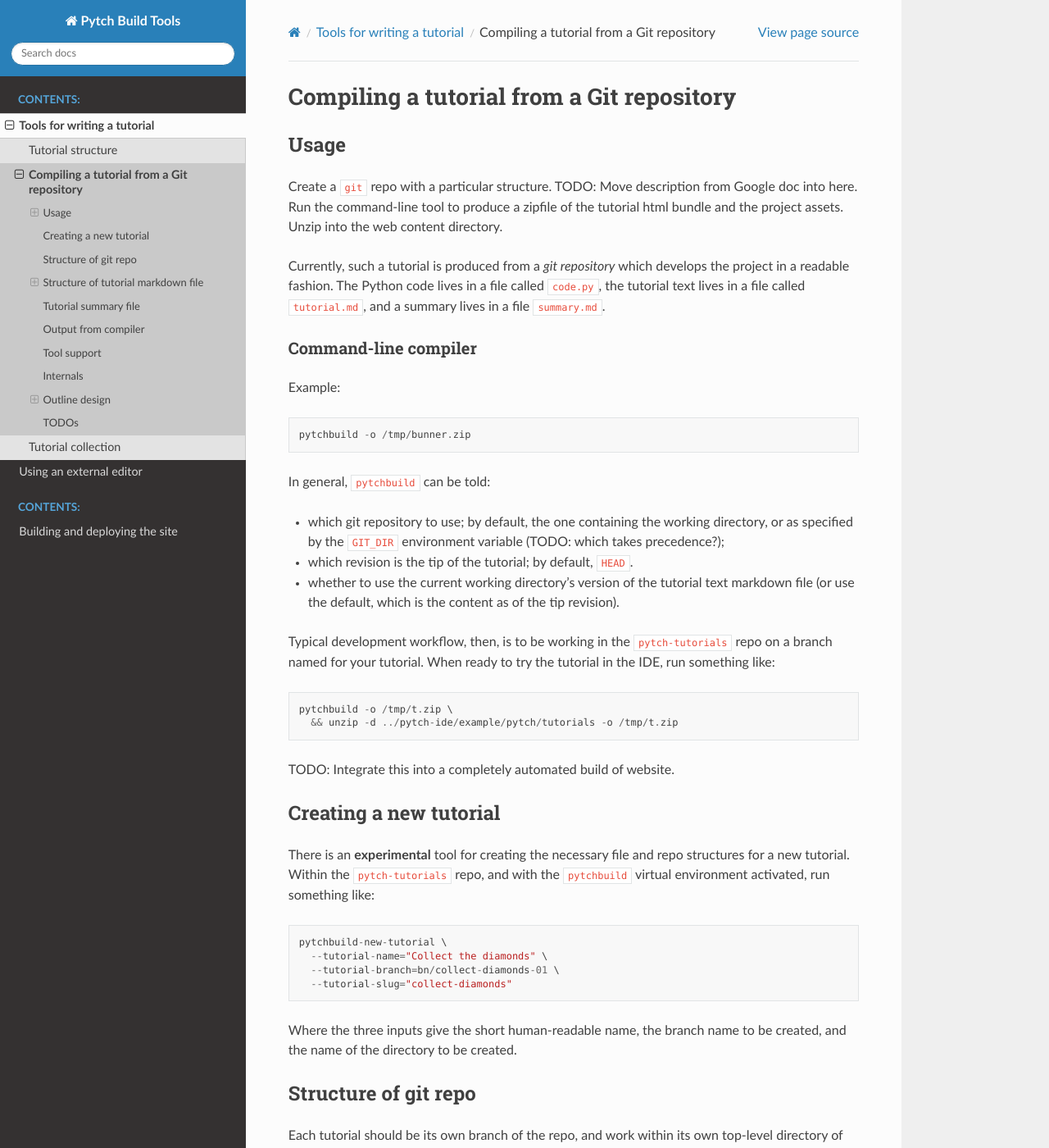
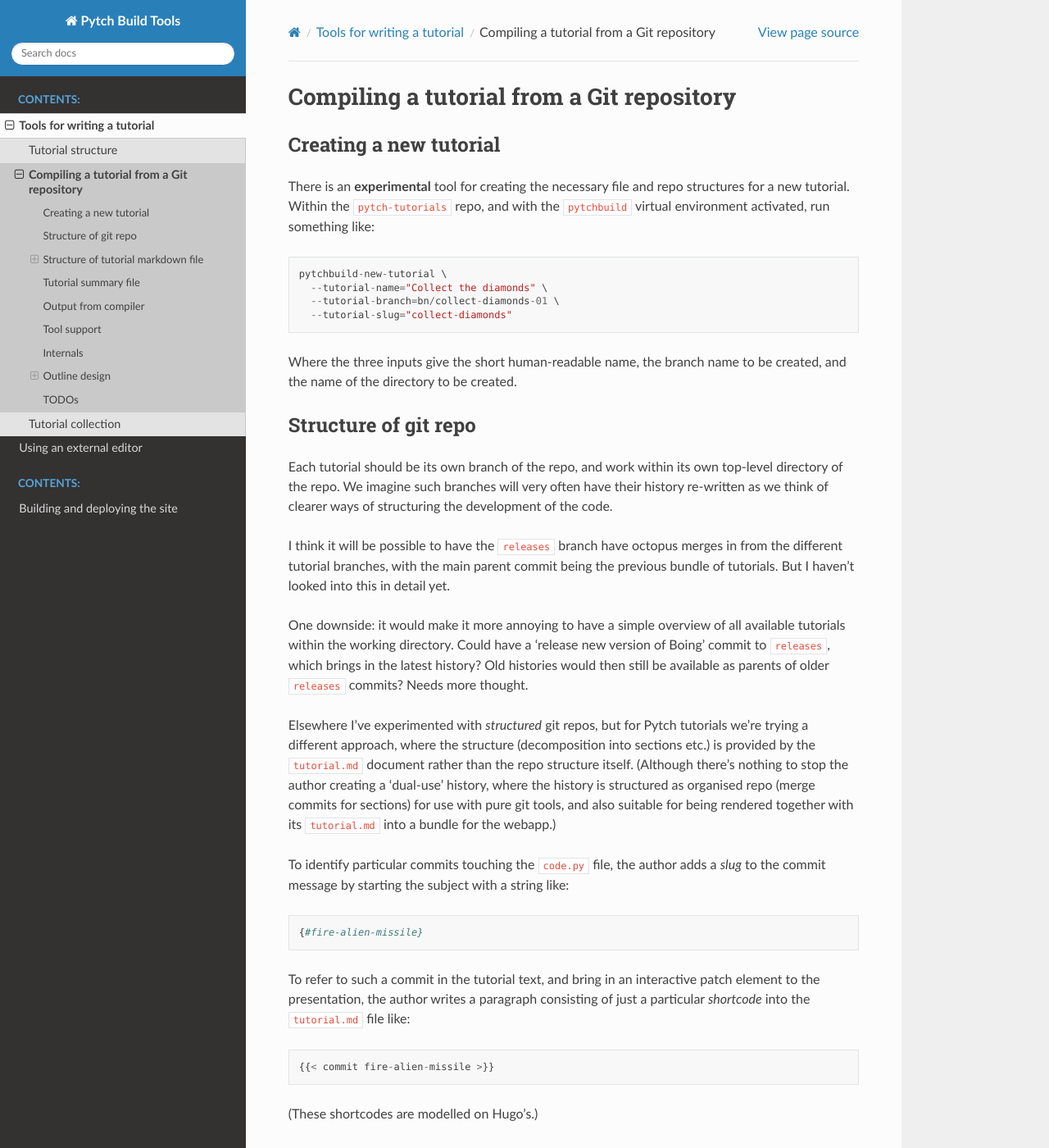
Before and after one commit to pytchlang/pytch-build, a Sphinx documentation site: the page built from doc/source/tutorialcompiler/fromgitrepo.rst, in a window 1280 px wide and 1400 px high. Shown: the whole window at 82% size. Built offline with Sphinx 7.4.7 and the Read the Docs theme 2.0.0, drawn with Linux system fonts in a browser that asks for light colours.

Commit message:
Remove stale content re building one tutorial
Now always done by building the whole collection.

```diff
--- a/doc/source/tutorialcompiler/fromgitrepo.rst
+++ b/doc/source/tutorialcompiler/fromgitrepo.rst
@@ -1,47 +1,5 @@
 Compiling a tutorial from a Git repository
 ==========================================
-
-Usage
------
-
-Create a ``git`` repo with a particular structure.  TODO: Move
-description from Google doc into here.  Run the command-line tool to
-produce a zipfile of the tutorial html bundle and the project assets.
-Unzip into the web content directory.
-
-Currently, such a tutorial is produced from a *git repository* which
-develops the project in a readable fashion.  The Python code lives in
-a file called ``code.py``, the tutorial text lives in a file called
-``tutorial.md``, and a summary lives in a file ``summary.md``.
-
-Command-line compiler
-^^^^^^^^^^^^^^^^^^^^^
-
-Example::
-
-  pytchbuild -o /tmp/bunner.zip
-
-In general, ``pytchbuild`` can be told:
-
-* which git repository to use; by default, the one containing the
-  working directory, or as specified by the ``GIT_DIR`` environment
-  variable (TODO: which takes precedence?);
-
-* which revision is the tip of the tutorial; by default, ``HEAD``.
-
-* whether to use the current working directory's version of the
-  tutorial text markdown file (or use the default, which is the
-  content as of the tip revision).
-
-Typical development workflow, then, is to be working in the
-``pytch-tutorials`` repo on a branch named for your tutorial.  When
-ready to try the tutorial in the IDE, run something like::
-
-  pytchbuild -o /tmp/t.zip \
-    && unzip -d ../pytch-ide/example/pytch/tutorials -o /tmp/t.zip
-
-TODO: Integrate this into a completely automated build of website.
-
 
 Creating a new tutorial
 -----------------------
```
